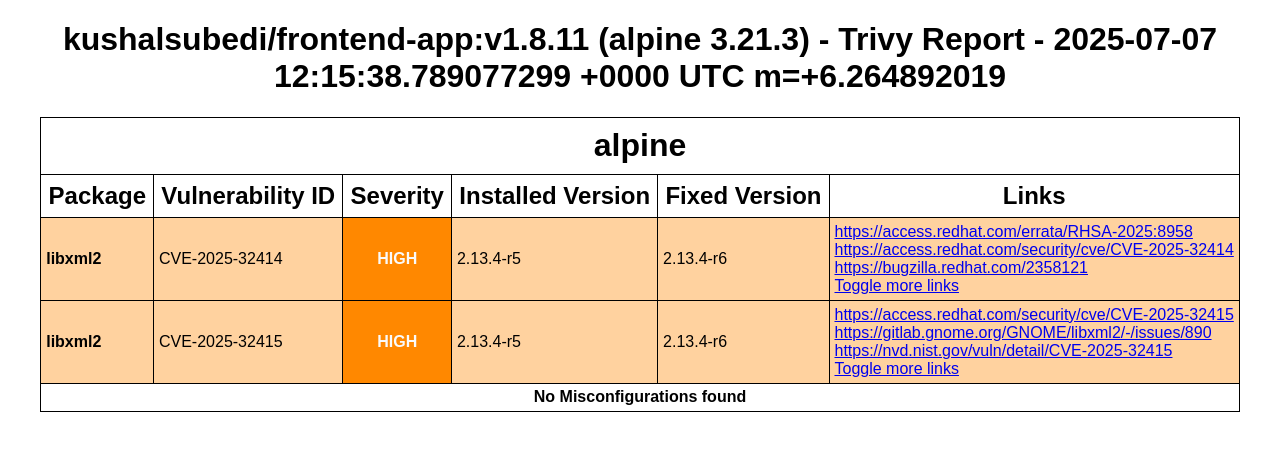
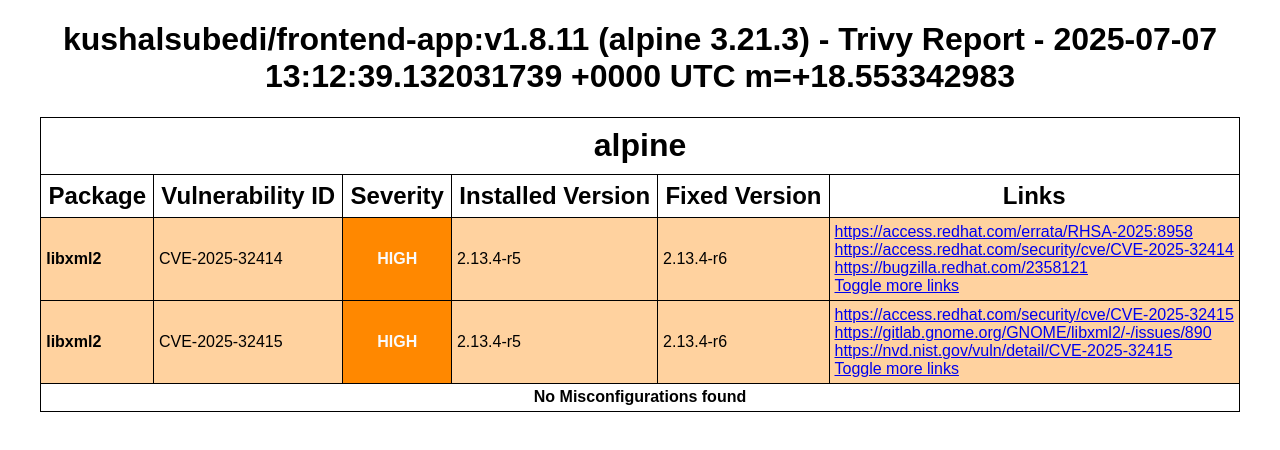
Before and after one commit to kushalsubedi/kushalsubedi.github.io, a plain HTML site: page scan/frontend/scan-frontend.html in a window 1280 px wide. Drawn offline with Linux system fonts and the light colour scheme.

Commit message:
chore(report): update Trivy scan report for v1.8.11

```diff
--- a/scan/frontend/scan-frontend.html
+++ b/scan/frontend/scan-frontend.html
@@ -51,7 +51,7 @@
       }
       a.toggle-more-links { cursor: pointer; }
     </style>
-    <title>kushalsubedi/frontend-app:v1.8.11 (alpine 3.21.3) - Trivy Report - 2025-07-07 12:15:38.78903491 +0000 UTC m=+6.264849650 </title>
+    <title>kushalsubedi/frontend-app:v1.8.11 (alpine 3.21.3) - Trivy Report - 2025-07-07 13:12:39.131959878 +0000 UTC m=+18.553271125 </title>
     <script>
       window.onload = function() {
         document.querySelectorAll('td.links').forEach(function(linkCell) {
@@ -81,7 +81,7 @@
     </script>
   </head>
   <body>
-    <h1>kushalsubedi/frontend-app:v1.8.11 (alpine 3.21.3) - Trivy Report - 2025-07-07 12:15:38.789077299 +0000 UTC m=+6.264892019</h1>
+    <h1>kushalsubedi/frontend-app:v1.8.11 (alpine 3.21.3) - Trivy Report - 2025-07-07 13:12:39.132031739 +0000 UTC m=+18.553342983</h1>
     <table>
       <tr class="group-header"><th colspan="6">alpine</th></tr>
       <tr class="sub-header">
```
